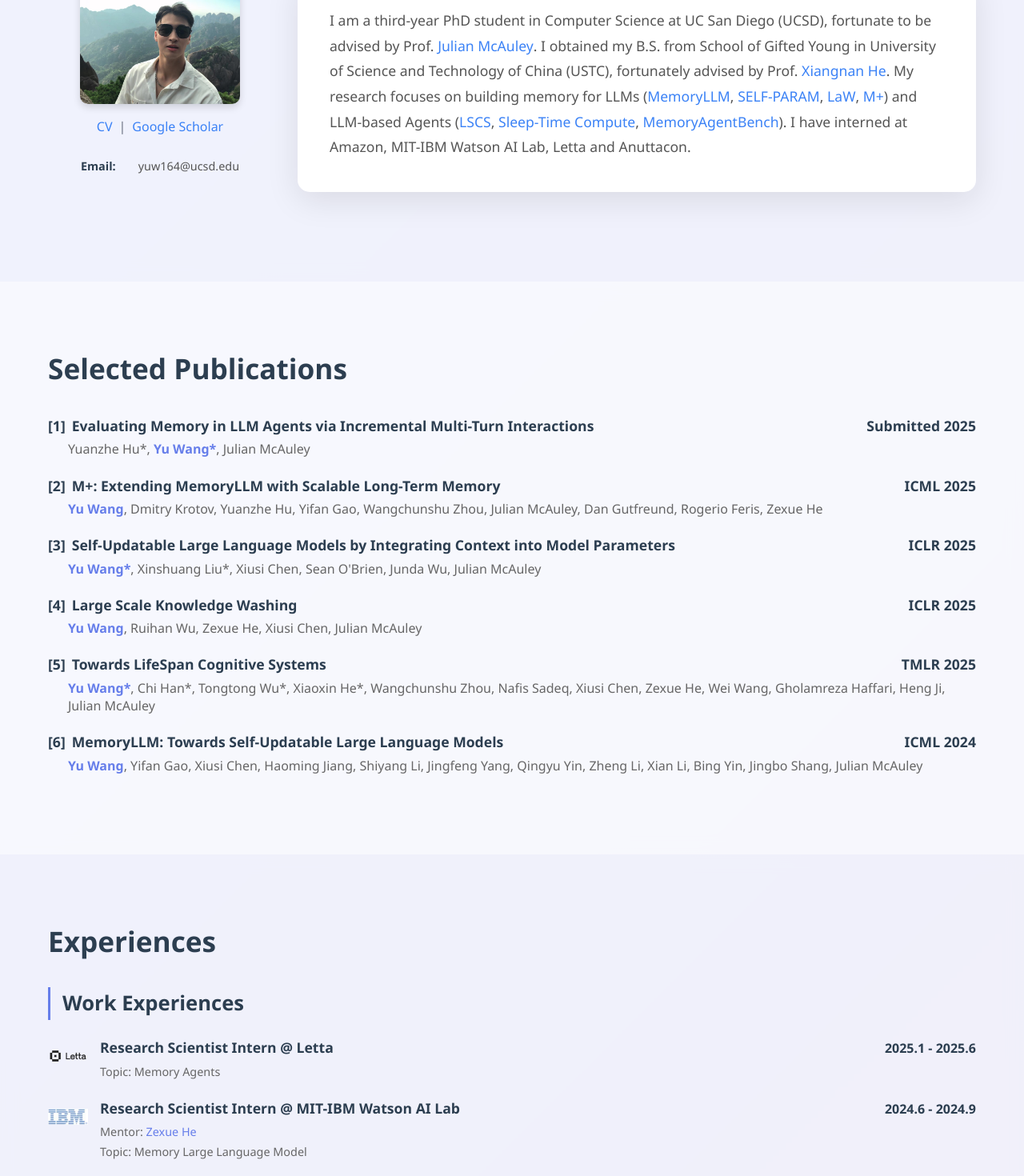
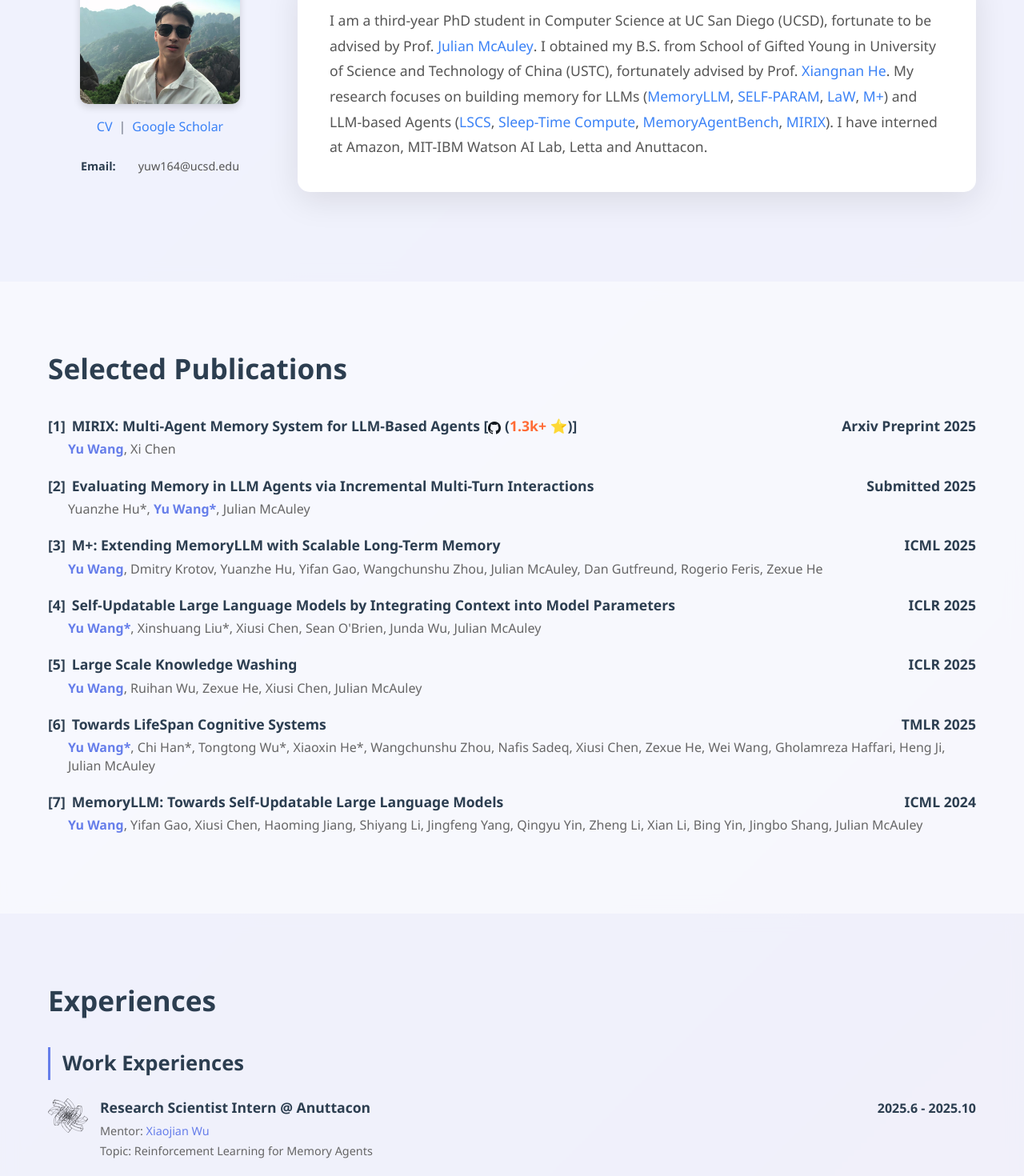
Before and after one commit to wangyu-ustc/wangyu-ustc.github.io, a React (Create React App) app: page / in a window 1280 px wide. Shown: the part 186-1656 px from the top of the page at 80% size. Built offline with nearby package versions, Linux system fonts and the light colour scheme.

Commit message:
add mirix

```diff
--- a/src/PersonalWebsite.tsx
+++ b/src/PersonalWebsite.tsx
@@ -10,6 +10,7 @@ import ucsdBadge from './assets/ucsd_badge.png';
 import amazonLogo from './assets/Amazon-Logo.png';
 import ibmLogo from './assets/ibm_logo.png';
 import lettaLogo from './assets/letta_logo.png';
+import anuttaconLogo from './assets/anuttacon_logo.svg';
 
 // Personal assets
 import myPicture from './assets/about5.jpg';
@@ -21,6 +22,8 @@ interface Publication {
   year: number;
   link?: string;
   abstract?: string;
+  github?: string;
+  stars?: string;
 }
 
 interface WorkExperience {
@@ -59,6 +62,15 @@ const PersonalWebsite: React.FC = () => {
   };
 
   const workExperiences: WorkExperience[] = [
+    {
+      company: 'Anuttacon',
+      role: 'Research Scientist Intern',
+      duration: '2025.6 - 2025.10',
+      mentor: 'Xiaojian Wu',
+      mentorUrl: 'https://scholar.google.com/citations?user=LEEoZ0oAAAAJ&hl=en',
+      topic: 'Reinforcement Learning for Memory Agents',
+      logo: anuttaconLogo
+    },
     {
       company: 'Letta',
       role: 'Research Scientist Intern',
@@ -151,6 +163,15 @@ const PersonalWebsite: React.FC = () => {
 
   const publications: Publication[] = [
     {
+      title: "MIRIX: Multi-Agent Memory System for LLM-Based Agents",
+      authors: "Yu Wang, Xi Chen",
+      venue: "Arxiv Preprint",
+      year: 2025,
+      link: "https://arxiv.org/abs/2507.07957",
+      github: "https://github.com/Mirix-AI/MIRIX",
+      stars: "1.3k+"
+    },
+    {
       title: "Evaluating Memory in LLM Agents via Incremental Multi-Turn Interactions",
       authors: "Yuanzhe Hu*, Yu Wang*, Julian McAuley",
       venue: "Submitted",
@@ -195,6 +216,15 @@ const PersonalWebsite: React.FC = () => {
   ];
 
   const allPublications: Publication[] = [
+    {
+      title: "MIRIX: Multi-Agent Memory System for LLM-Based Agents",
+      authors: "Yu Wang, Xi Chen",
+      venue: "Arxiv Preprint",
+      year: 2025,
+      link: "https://arxiv.org/abs/2507.07957",
+      github: "https://github.com/Mirix-AI/MIRIX",
+      stars: "1.3k+"
+    },
     {
       title: "Evaluating Memory in LLM Agents via Incremental Multi-Turn Interactions",
       authors: "Yuanzhe Hu*, Yu Wang*, Julian McAuley",
@@ -446,7 +476,7 @@ const PersonalWebsite: React.FC = () => {
                   <p>
                     I am a third-year PhD student in Computer Science at UC San Diego (UCSD), fortunate to be advised by Prof. <a href="https://cseweb.ucsd.edu/~jmcauley/" target="_blank" rel="noopener noreferrer">Julian McAuley</a>.
                     I obtained my B.S. from School of Gifted Young in University of Science and Technology of China (USTC), fortunately advised by Prof. <a href="https://hexiangnan.github.io/" target="_blank" rel="noopener noreferrer">Xiangnan He</a>.
-                    My research focuses on building memory for LLMs (<a href="https://arxiv.org/abs/2402.04624" target="_blank" rel="noopener noreferrer">MemoryLLM</a>, <a href="https://arxiv.org/abs/2410.00487" target="_blank" rel="noopener noreferrer">SELF-PARAM</a>, <a href="https://arxiv.org/abs/2405.16720" target="_blank" rel="noopener noreferrer">LaW</a>, <a href="https://arxiv.org/abs/2502.00592" target="_blank" rel="noopener noreferrer">M+</a>) and LLM-based Agents (<a href="https://arxiv.org/abs/2409.13265" target="_blank" rel="noopener noreferrer">LSCS</a>, <a href="https://arxiv.org/abs/2504.13171" target="_blank" rel="noopener noreferrer">Sleep-Time Compute</a>, <a href="https://arxiv.org/abs/2507.05257" target="_blank" rel="noopener noreferrer">MemoryAgentBench</a>). I have interned at Amazon, MIT-IBM Watson AI Lab, Letta and Anuttacon.
+                    My research focuses on building memory for LLMs (<a href="https://arxiv.org/abs/2402.04624" target="_blank" rel="noopener noreferrer">MemoryLLM</a>, <a href="https://arxiv.org/abs/2410.00487" target="_blank" rel="noopener noreferrer">SELF-PARAM</a>, <a href="https://arxiv.org/abs/2405.16720" target="_blank" rel="noopener noreferrer">LaW</a>, <a href="https://arxiv.org/abs/2502.00592" target="_blank" rel="noopener noreferrer">M+</a>) and LLM-based Agents (<a href="https://arxiv.org/abs/2409.13265" target="_blank" rel="noopener noreferrer">LSCS</a>, <a href="https://arxiv.org/abs/2504.13171" target="_blank" rel="noopener noreferrer">Sleep-Time Compute</a>, <a href="https://arxiv.org/abs/2507.05257" target="_blank" rel="noopener noreferrer">MemoryAgentBench</a>, <a href="https://arxiv.org/abs/2507.07957" target="_blank" rel="noopener noreferrer">MIRIX</a>). I have interned at Amazon, MIT-IBM Watson AI Lab, Letta and Anuttacon.
                   </p>
               </div>
             </div>
@@ -470,6 +500,14 @@ const PersonalWebsite: React.FC = () => {
                       </a>
                     ) : (
                       pub.title
+                    )}
+                    {pub.github && (
+                      <>
+                        {' '}
+                        <a href={pub.github} target="_blank" rel="noopener noreferrer" className="github-link" style={{display: 'inline'}}>
+                          [<img src="/github.png" alt="GitHub" style={{width: '16px', height: '16px', verticalAlign: 'middle', display: 'inline'}} /> (<span style={{color: '#ff6b35'}}>{pub.stars}</span> ⭐)]
+                        </a>
+                      </>
                     )}
                   </span>
                   {/* {pub.link && <a href={pub.link} target="_blank" rel="noopener noreferrer" className="pdf-link">PDF</a>} */}
@@ -600,6 +638,14 @@ const PersonalWebsite: React.FC = () => {
                     ) : (
                       pub.title
                     )}
+                    {pub.github && (
+                      <>
+                        {' '}
+                        <a href={pub.github} target="_blank" rel="noopener noreferrer" className="github-link" style={{display: 'inline'}}>
+                          [<img src="/github.png" alt="GitHub" style={{width: '16px', height: '16px', verticalAlign: 'middle', display: 'inline'}} /> (<span style={{color: '#ff6b35'}}>{pub.stars}</span> ⭐)]
+                        </a>
+                      </>
+                    )}
                   </span>
                   {/* {pub.link && <a href={pub.link} target="_blank" rel="noopener noreferrer" className="pdf-link">PDF</a>} */}
                   <span className="publication-venue-year">{pub.venue} {pub.year}</span>
```
Also changed, not shown: public/github.png (added), src/assets/anuttacon_logo.svg (added).
